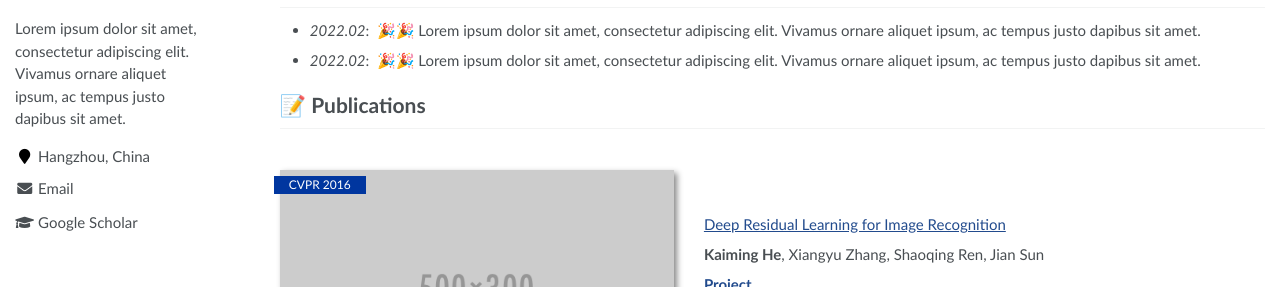
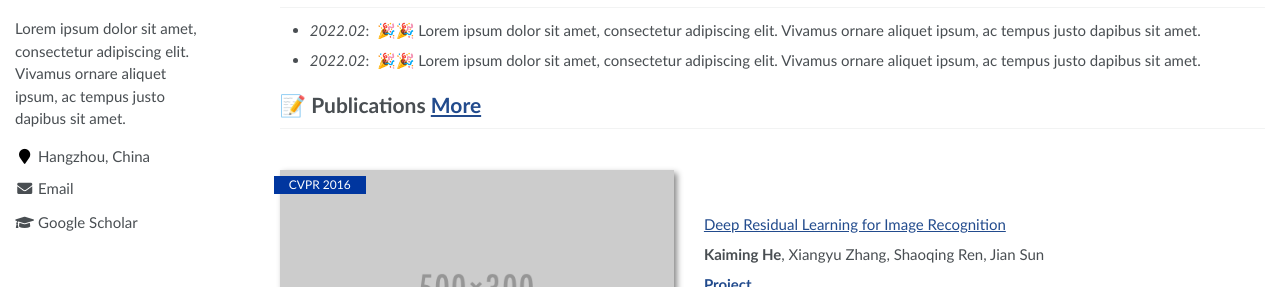
Before and after one commit to xiaogangpeng/xiaogangpeng.github.io, a Jekyll site: the page built from _pages/about.md, in a window 1280 px wide and 1271 px high. Shown: the part 336-623 px from the top of the window. Built offline with Jekyll 4.4.1, drawn with Linux system fonts in a browser that asks for light colours.

Commit message:
Update about.md

```diff
--- a/_pages/about.md
+++ b/_pages/about.md
@@ -26,7 +26,7 @@ My research interest includes neural machine translation and computer vision. I
 - *2022.02*: &nbsp;🎉🎉 Lorem ipsum dolor sit amet, consectetur adipiscing elit. Vivamus ornare aliquet ipsum, ac tempus justo dapibus sit amet.
 - *2022.02*: &nbsp;🎉🎉 Lorem ipsum dolor sit amet, consectetur adipiscing elit. Vivamus ornare aliquet ipsum, ac tempus justo dapibus sit amet.
 
-# 📝 Publications
+# 📝 Publications [More](https://github.com/)
 
 <div class='paper-box'><div class='paper-box-image'><div><div class="badge">CVPR 2016</div><img src='images/500x300.png' alt="sym" width="100%"></div></div>
 <div class='paper-box-text' markdown="1">
```
